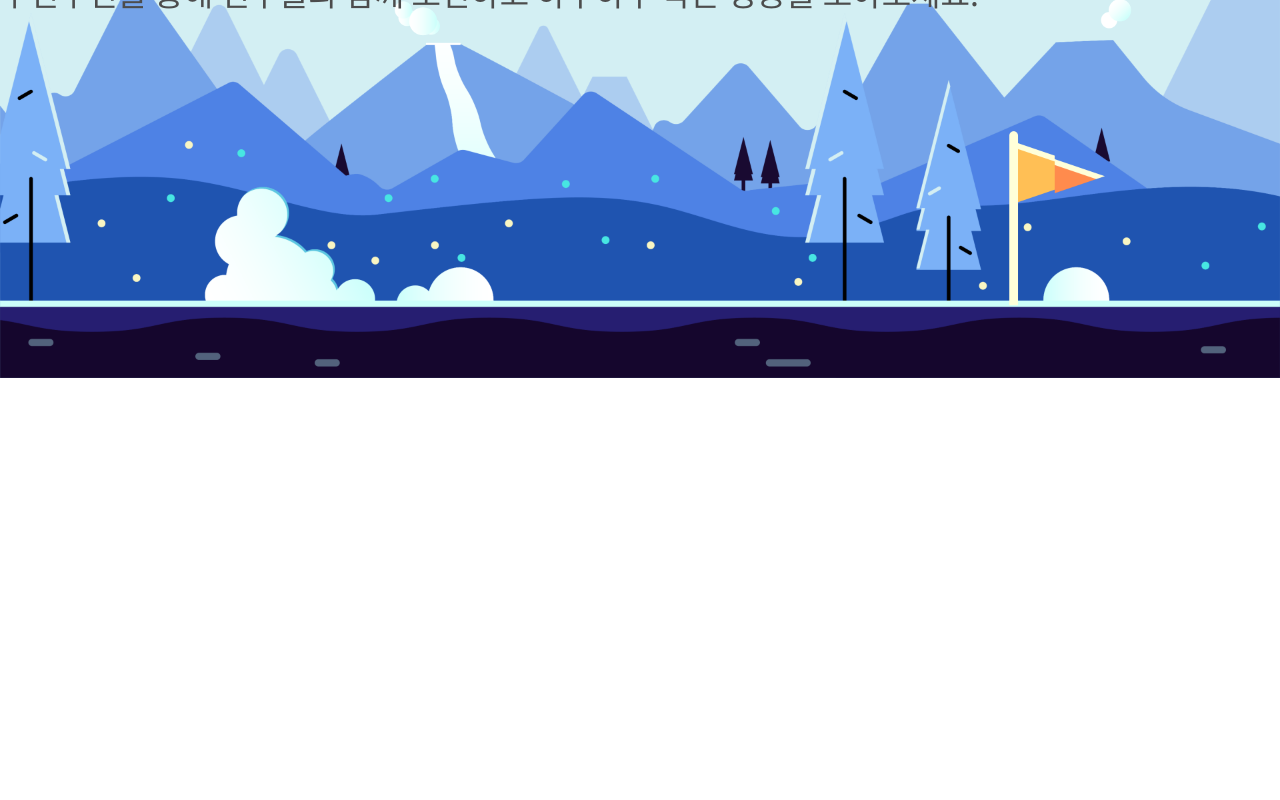
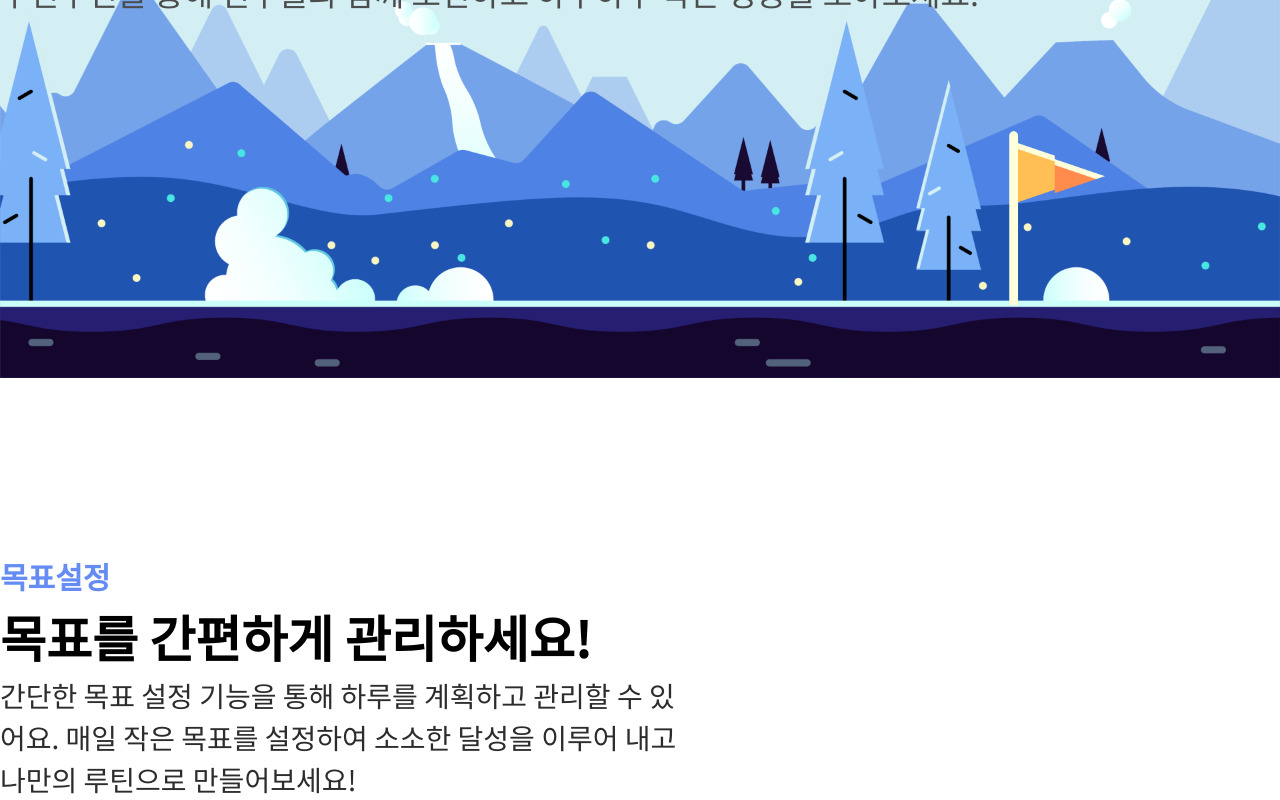
Before and after one commit to DoRun-DoRun/DoRun-Web, a Next.js app: page / in a window 1280 px wide. Shown: the part 422-1222 px from the top of the page. Before the commit the page ends 800 px from the top, so only its background shows below. Built offline with nearby package versions, Linux system fonts and the light colour scheme.

Commit message:
Feat - 그리드 오타 발견

```diff
--- a/src/app/page.tsx
+++ b/src/app/page.tsx
@@ -7,7 +7,7 @@ import Link from 'next/link';
 export default function Home() {
   return (
     <div>
-      <div className="bg-bg  h-screen pt-52">
+      <div className="bg-bg h-screen pt-52">
         <Image
           src={headerImg}
           alt="별이 반짝이는 겨울 밤의 산 배경이미지입니다. 하늘색과 남색의 산들과 눈이 더해져 차가운 겨울 느낌을 줍니다."
@@ -42,6 +42,22 @@ export default function Home() {
           </h2>
         </div>
       </div>
+      <div>
+        <div className="inner pt-44">
+          <div className="grid grid-cols-2 gap-10">
+            <div>
+              <h4 className="text-h4 font-h4 text-primary-1">목표설정</h4>
+              <h3 className="text-h3 font-h3">목표를 간편하게 관리하세요!</h3>
+              <p className="text-body1 font-body1 text-gray-1">
+                간단한 목표 설정 기능을 통해 하루를 계획하고 관리할 수 있어요.
+                매일 작은 목표를 설정하여 소소한 달성을 이루어 내고 나만의
+                루틴으로 만들어보세요!
+              </p>
+            </div>
+            <div></div>
+          </div>
+        </div>
+      </div>
     </div>
   );
 }
--- a/tailwind.config.ts
+++ b/tailwind.config.ts
@@ -43,11 +43,10 @@ const config: Config = {
         subTitle1: '300',
       },
       colors: {
-        'secondary-300': '#A5B9FF',
-        'secondary-200': '#FFF8B8',
-        'secondary-100': '#FFA63D',
-        'primary-200': '#DFEAFF',
-        'primary-100': '#648CF3',
+        'secondary-2': '#FFF8B8',
+        'secondary-1': '#FFA63D',
+        'primary-2': '#DFEAFF',
+        'primary-1': '#648CF3',
         'gray-1': '#2c2c2c',
         'gray-2': '#4c4c4c',
         'gray-3': '#676767',
```
